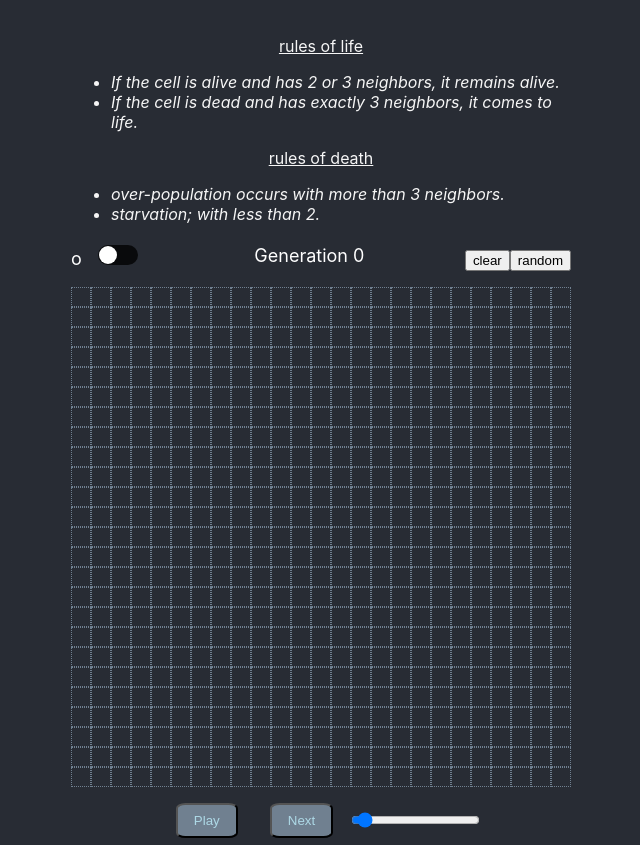
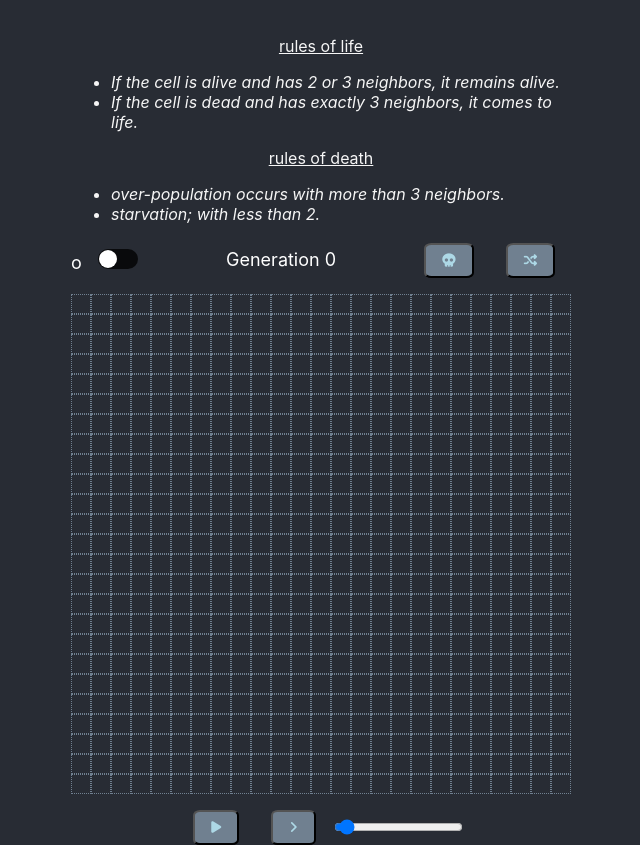
Before and after one commit to trevorjamesmartin/CS-Build-Week-1, a React (Create React App) app: page / in a window 1280 px wide. Shown: the whole page, without its empty margins (319-959 px from the left). Built offline with nearby package versions, Linux system fonts and the light colour scheme.

Commit message:
add font-awesome icons

```diff
--- a/public/index.html
+++ b/public/index.html
@@ -1,13 +1,17 @@
 <!DOCTYPE html>
 <html lang="en">
   <head>
+    <script
+      src="https://kit.fontawesome.com/02aab45823.js"
+      crossorigin="anonymous"
+    ></script>
     <meta charset="utf-8" />
     <link rel="icon" href="%PUBLIC_URL%/favicon.ico" />
     <meta name="viewport" content="width=device-width, initial-scale=1" />
     <meta name="theme-color" content="#000000" />
     <meta
       name="description"
-      content="Web site created using create-react-app"
+      content="RIP John Conway 26 December 1937 – 11 April 2020"
     />
     <link rel="apple-touch-icon" href="%PUBLIC_URL%/logo192.png" />
     <!--
--- a/src/App.css
+++ b/src/App.css
@@ -38,9 +38,15 @@
   color: #7983ff;
   background-color: #7983ff;
   border-radius: 77% 12% 77% 0% / 77% 12% 77% 0%;
-  animation: shiftleft 1s linear infinite;
+  /* animation: shiftleft 1s linear infinite; */
   /* animation: rotate 1s linear infinite; */
-  animation: shiftright 1s linear infinite;
+  /* animation: shiftright 1s linear infinite; */
+  transition: transform 0.3s ease;
+  transform: skew(15deg);
+  transform: skewX(15deg);
+  /* transform: skewY(-50deg);
+  transform: skew(90deg, -50deg); */
+
   width: 20px;
   height: 20px;
 }
@@ -139,3 +145,27 @@
   background-color: lightblue;
   color: slategrey;
 }
+
+.death-button {
+  margin-left: 1rem;
+  margin-right: 1rem;
+  border-radius: 15%;
+  padding-left: 1rem;
+  padding-right: 1rem;
+  padding-top: 0.5rem;
+  padding-bottom: 0.5rem;
+  background-color: slategrey;
+  color: lightblue;
+}
+
+.random-button {
+  margin-left: 1rem;
+  margin-right: 1rem;
+  border-radius: 15%;
+  padding-left: 1rem;
+  padding-right: 1rem;
+  padding-top: 0.5rem;
+  padding-bottom: 0.5rem;
+  background-color: slategrey;
+  color: lightblue;
+}
--- a/src/components/Board.jsx
+++ b/src/components/Board.jsx
@@ -1,4 +1,4 @@
-import React, { useEffect } from "react";
+import React, { useEffect, useCallback } from "react";
 import Square from "./Square";
 import { squareCount, firstGen } from "./engine/Generation";
 /**
@@ -43,11 +43,14 @@ const Board = ({ stateHooks }) => {
       }
     }
   };
+  const cbFirstGen = useCallback(firstGen, []);
+  const cbState = useCallback(get, []);
+  const cbSetState = useCallback(set, []);
   useEffect(() => {
-    const squares = firstGen(squareCount); // the first generation
-    set({ ...get, squares });
+    const squares = cbFirstGen(squareCount); // the first generation
+    cbSetState({ ...cbState, squares });
     console.log("hello world");
-  }, []);
+  }, [cbFirstGen, cbState, cbSetState]);
   return (
     <div className="life-board">
       {get.squares.map((props, key) =>
--- a/src/components/MediaBar.jsx
+++ b/src/components/MediaBar.jsx
@@ -30,10 +30,14 @@ const MediaBar = ({
         className={`media-button${isPlaying ? " is-playing" : ""}`}
         onClick={handlePlay}
       >
-        Play
+        {!isPlaying ? (
+          <i className="fas fa-play"></i>
+        ) : (
+          <i class="fas fa-stop"></i>
+        )}
       </button>
       <button className="media-button" onClick={handleNext}>
-        Next
+        <i className="fas fa-angle-right"></i>
       </button>
       <SpeedLimit changeSpeed={changeSpeed} speedLimit={speedLimit} />
     </span>
--- a/src/components/ToolBar.jsx
+++ b/src/components/ToolBar.jsx
@@ -12,8 +12,12 @@ const ToolBar = (props) => {
         Generation {props.generation | 0}
       </label>
       <div>
-        <button onClick={props.cleanLife}>clear</button>
-        <button onClick={props.randomLife}>random</button>
+        <button className="death-button" onClick={props.cleanLife}>
+          <i class="fas fa-skull"></i>
+        </button>
+        <button className="random-button" onClick={props.randomLife}>
+          <i class="fas fa-random"></i>
+        </button>
       </div>
     </span>
   );
```
